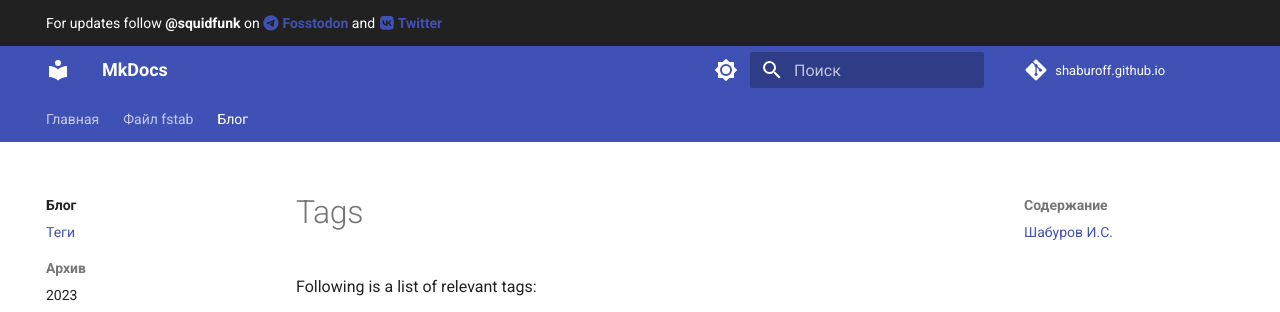
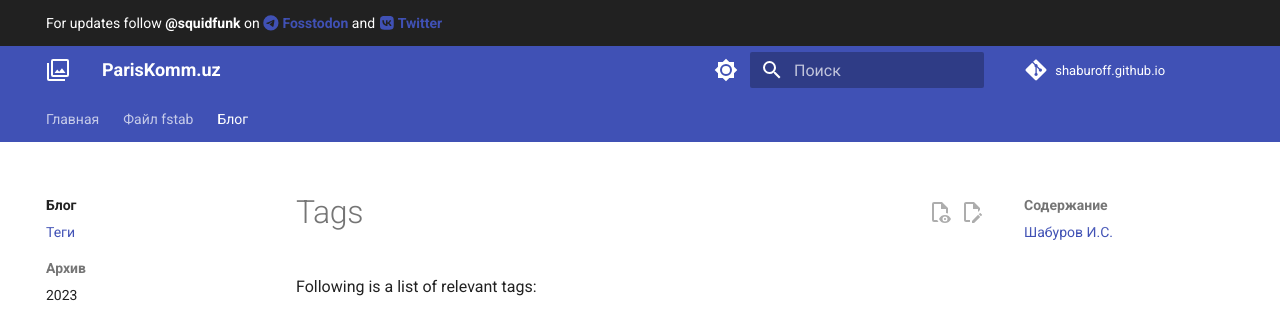
Before and after one commit to shaburoff/shaburoff.github.io, an MkDocs documentation site: the page built from docs/tags.md, in a window 1280 px wide. Shown: the top 312 px of the page. Built offline with MkDocs 1.6.1 and Material for MkDocs 9.7.7, drawn with Linux system fonts in a browser that asks for light colours; comment, search, counter and statistics services are not loaded.

```diff
--- a/mkdocs.yml
+++ b/mkdocs.yml
@@ -1,10 +1,11 @@
 # Информация о проекте
-site_name: MkDocs
+site_name: ParisKomm.uz
 site_url: https://shaburoff.github.io/
 
 # Репозиторий
 repo_name: shaburoff.github.io
 repo_url: https://github.com/shaburoff/shaburoff.github.io
+edit_uri: edit/main/docs/
 
 # Авторское право
 copyright: Copyright &copy; 2022 - 2023 shaburoff
@@ -15,6 +16,8 @@ theme:
   language: ru
   custom_dir: material/overrides
   features:
+    - content.action.edit
+    - content.action.view
     # - announce.dismiss
     # - navigation.expand
     - navigation.footer
@@ -53,6 +56,9 @@ theme:
   font:
     text: Roboto
     code: Roboto Mono
+  favicon: assets/favicon.png
+  icon:
+    logo: material/image-multiple-outline
 
 
 # Плагины
@@ -91,6 +97,7 @@ plugins:
       caption_position: bottom
   - search:
       separator: '[\s\u200b\-_,:!=\[\]()"`/]+|\.(?!\d)|&[lg]t;|(?!\b)(?=[A-Z][a-z])'
+  - social
   - tags:
       tags_file: tags.md
 
```
Also changed, not shown: docs/blog/posts/photo-archive/archaeological/Photo-001-010.md (+1 -1 lines), docs/index.md (+1 -1 lines), docs/assets/favicon.png (added), docs/assets/images/1.jpg (deleted), docs/images/tashkent.png (renamed from docs/assets/images/tashkent.png).
